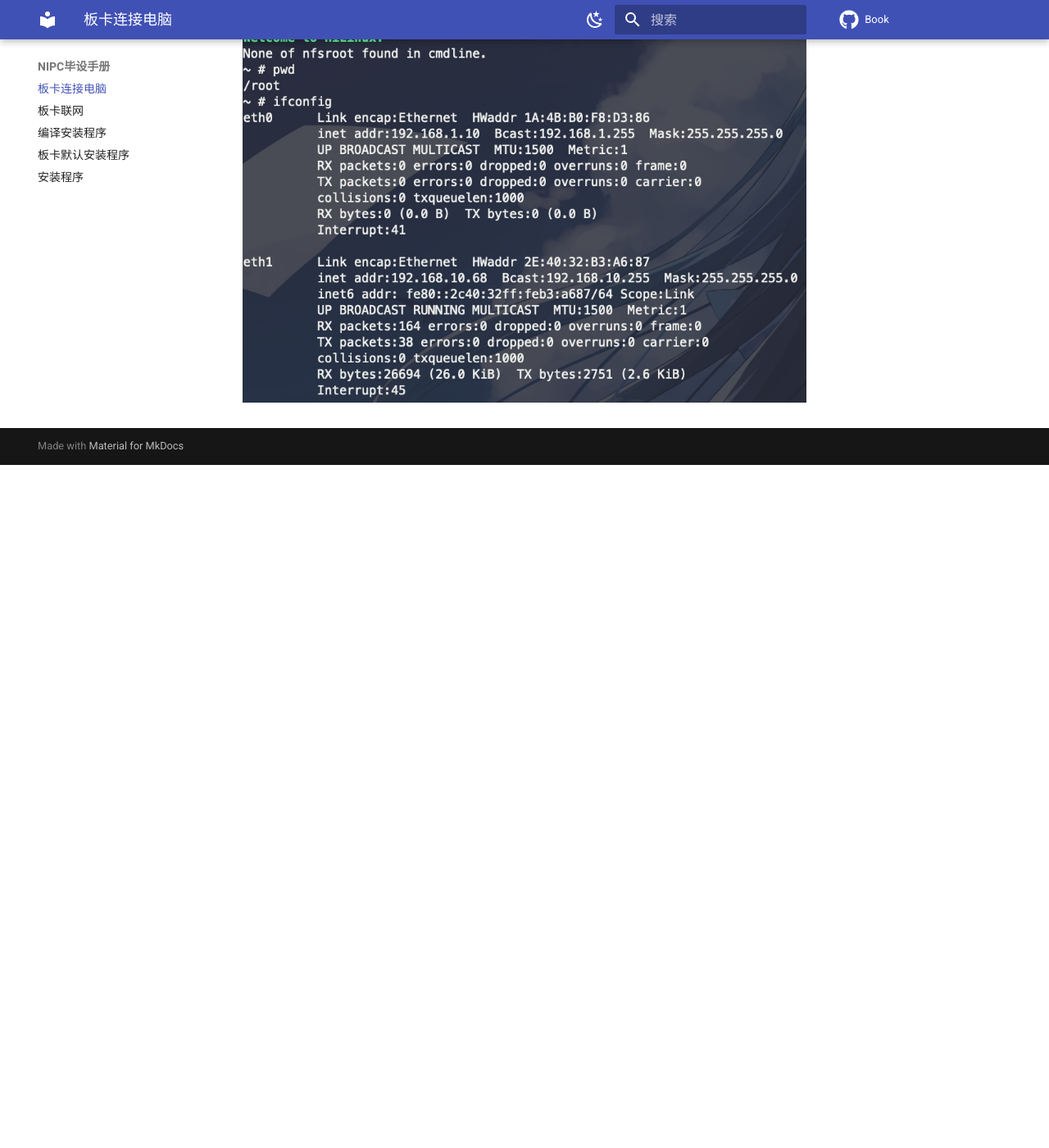
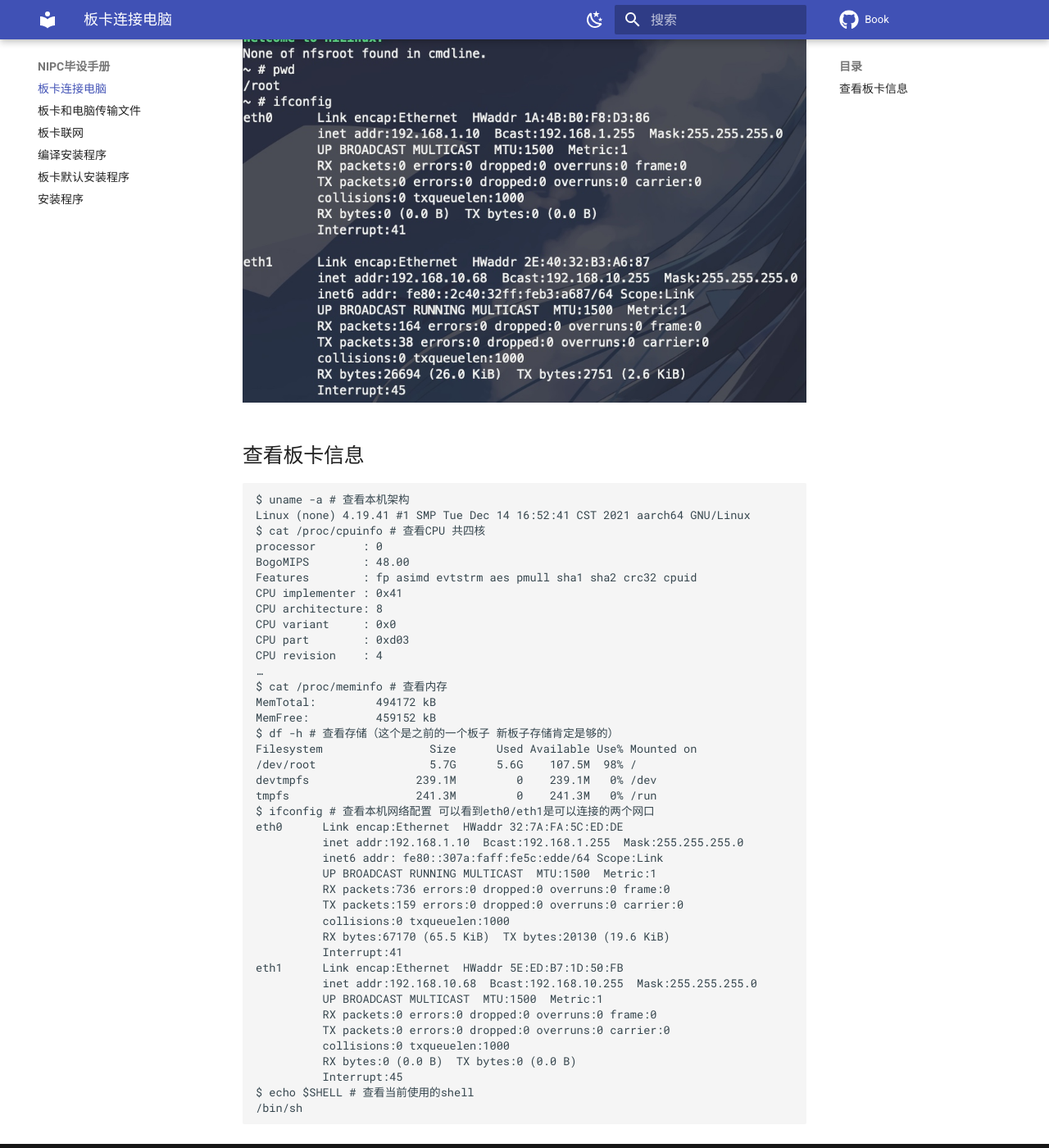
Before and after one commit to NIPC-Project/Book, an MkDocs documentation site: the page built from docs/CONNECT/connect.md, in a window 1280 px wide and 1400 px high, scrolled down 1714 px. Shown: the whole window at 82% size. Built offline with MkDocs 1.6.1 and Material for MkDocs 9.7.7, drawn with Linux system fonts in a browser that asks for light colours; comment, search, counter and statistics services are not loaded; before the commit the page ends 2281 px from its top, so only the background shows below that.

Commit message:
add files

````diff
--- a/docs/CONNECT/connect.md
+++ b/docs/CONNECT/connect.md
@@ -11,3 +11,48 @@
 然后使用telnet连接即可：
 
 ![](images-connect/new-ifconfig.jpg)
+
+## 查看板卡信息
+
+```
+$ uname -a # 查看本机架构
+Linux (none) 4.19.41 #1 SMP Tue Dec 14 16:52:41 CST 2021 aarch64 GNU/Linux
+$ cat /proc/cpuinfo # 查看CPU 共四核
+processor       : 0
+BogoMIPS        : 48.00
+Features        : fp asimd evtstrm aes pmull sha1 sha2 crc32 cpuid
+CPU implementer : 0x41
+CPU architecture: 8
+CPU variant     : 0x0
+CPU part        : 0xd03
+CPU revision    : 4
+…
+$ cat /proc/meminfo # 查看内存
+MemTotal:         494172 kB
+MemFree:          459152 kB
+$ df -h # 查看存储（这个是之前的一个板子 新板子存储肯定是够的）
+Filesystem                Size      Used Available Use% Mounted on
+/dev/root                 5.7G      5.6G    107.5M  98% /
+devtmpfs                239.1M         0    239.1M   0% /dev
+tmpfs                   241.3M         0    241.3M   0% /run
+$ ifconfig # 查看本机网络配置 可以看到eth0/eth1是可以连接的两个网口
+eth0      Link encap:Ethernet  HWaddr 32:7A:FA:5C:ED:DE
+          inet addr:192.168.1.10  Bcast:192.168.1.255  Mask:255.255.255.0
+          inet6 addr: fe80::307a:faff:fe5c:edde/64 Scope:Link
+          UP BROADCAST RUNNING MULTICAST  MTU:1500  Metric:1
+          RX packets:736 errors:0 dropped:0 overruns:0 frame:0
+          TX packets:159 errors:0 dropped:0 overruns:0 carrier:0
+          collisions:0 txqueuelen:1000
+          RX bytes:67170 (65.5 KiB)  TX bytes:20130 (19.6 KiB)
+          Interrupt:41
+eth1      Link encap:Ethernet  HWaddr 5E:ED:B7:1D:50:FB
+          inet addr:192.168.10.68  Bcast:192.168.10.255  Mask:255.255.255.0
+          UP BROADCAST MULTICAST  MTU:1500  Metric:1
+          RX packets:0 errors:0 dropped:0 overruns:0 frame:0
+          TX packets:0 errors:0 dropped:0 overruns:0 carrier:0
+          collisions:0 txqueuelen:1000
+          RX bytes:0 (0.0 B)  TX bytes:0 (0.0 B)
+          Interrupt:45
+$ echo $SHELL # 查看当前使用的shell
+/bin/sh
+```
--- a/mkdocs.yml
+++ b/mkdocs.yml
@@ -36,6 +36,7 @@ repo_name: Book # 右上角的名字
 # [Navigtion]
 nav:
   - CONNECT/connect.md
+  - CONNECT/files.md
   - CONNECT/internet.md
   - PROGRAM/compile.md
   - PROGRAM/default-programs.md
````
Also changed, not shown: docs/CONNECT/files.md (added, +16 -0 lines).
